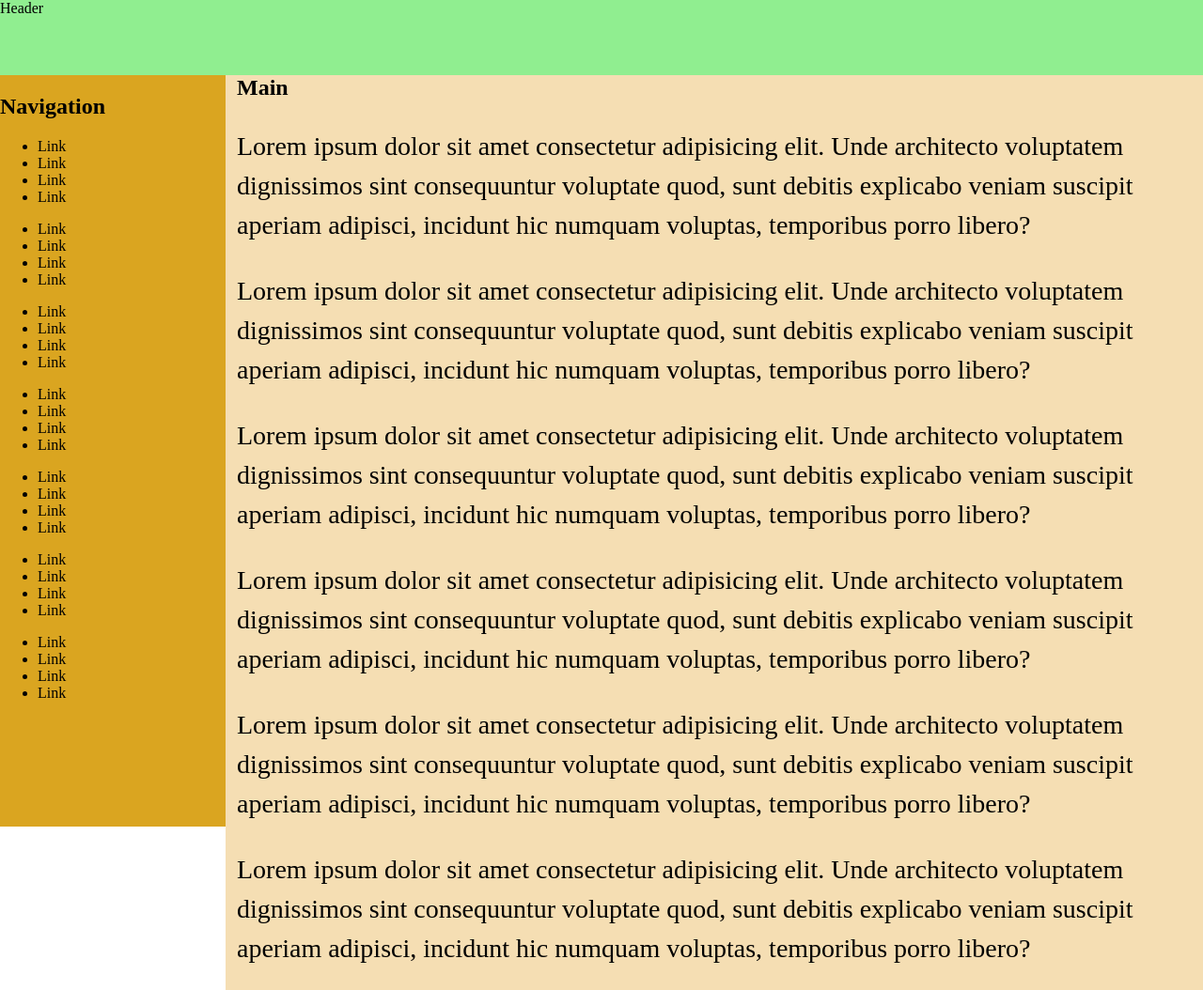
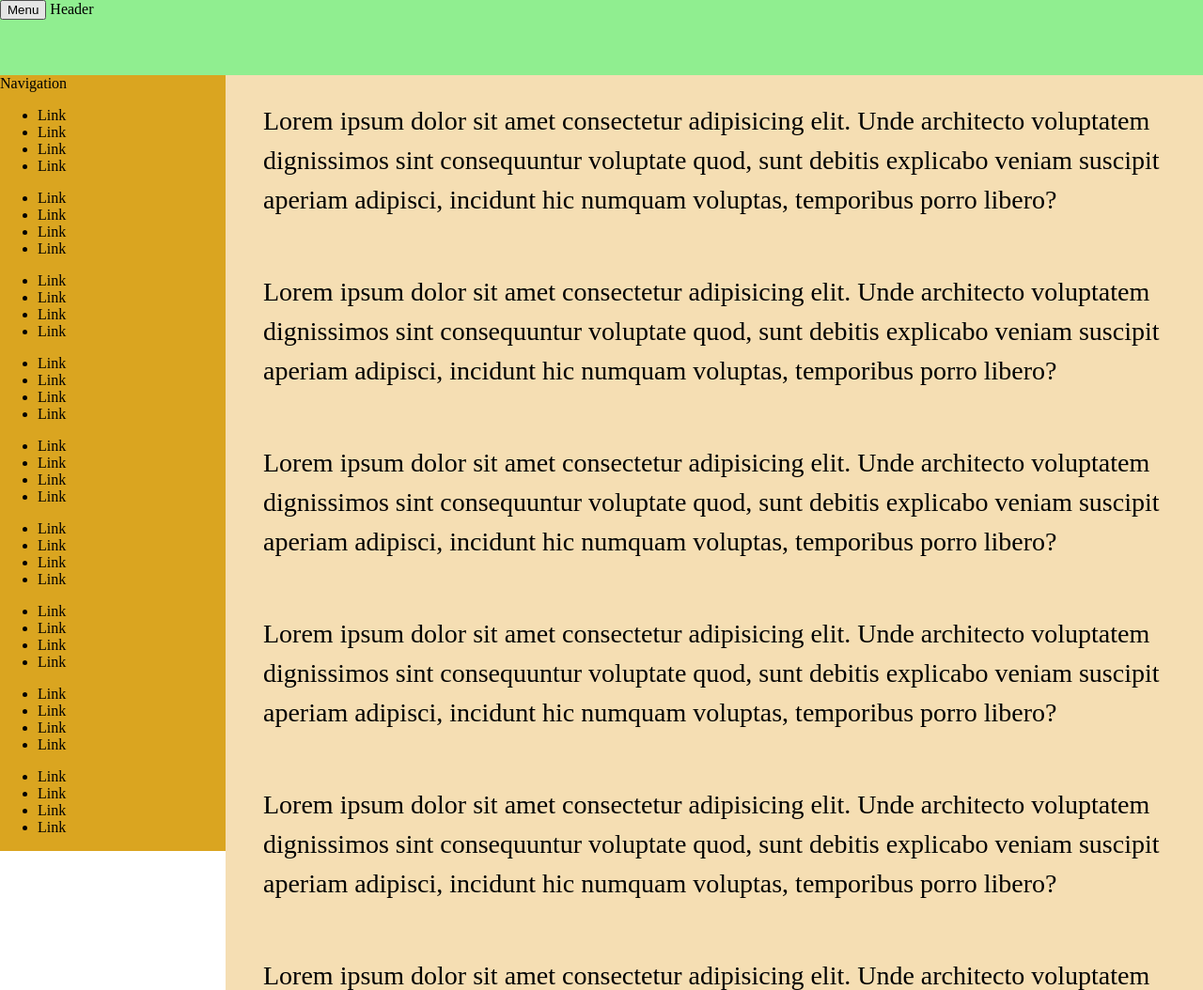
Before and after one commit to junhuif/web-playground, a plain HTML site: page desktop.html in a window 1280 px wide. Shown: the top 1054 px of the page at 94% size. Drawn offline with Linux system fonts and the light colour scheme.

Commit message:
Basic version of desktop

```diff
--- a/desktop.css
+++ b/desktop.css
@@ -1,69 +1,60 @@
-* {
+body {
+  margin: 0;
+  padding: 0;
+  border: none;
   box-sizing: border-box;
 }
 
-body.open-menu {
-  overflow: hidden;
-}
-
-.open-menu nav {
-  left: 0px;
-}
-
-.open-menu #root > div {
-  left: 240px;
-}
-
-body {
+p {
+  font-size: 28px;
+  line-height: 1.5;
+  padding: 1em;
   margin: 0;
 }
 
-#root > div {
+/* Main */
+
+#container {
   position: relative;
 }
 
 nav {
   background: goldenrod;
+
   width: 240px;
+
+  position: fixed;
   top: 80px;
-  position: fixed;
-  height: 100%;
-}
-
-nav.scrolled {
-  position: absolute;
-  top: 0;
 }
 
 header {
+  background: lightgreen;
+
   height: 80px;
-  background-color: lightgreen;
+  width: 100%;
+
   position: fixed;
   top: 0;
-  width: 100%;
 }
 
 main {
   padding: 0 12px;
+  background: wheat;
+
   margin-top: 80px;
   margin-bottom: 400px;
   margin-left: 240px;
-  background-color: wheat;
-  z-index: 1;
 }
 
 footer {
-  background-color: lightcoral;
+  background: lightcoral;
   padding: 12px;
+  box-sizing: border-box;
+
+  width: 100%;
   height: 400px;
-  max-height: 400px;
-  width: 100%;
+
   position: fixed;
   bottom: 0;
   z-index: -1;
 }
-
-p {
-  font-size: 28px;
-  line-height: 1.5;
-}
--- a/desktop.html
+++ b/desktop.html
@@ -11,10 +11,21 @@
 </head>
 
 <body>
-    <div id="root">
-        <div>
+    <div id="container">
         <nav>
-                <h2>Navigation</h2>
+            Navigation
+            <ul>
+                <li>Link</li>
+                <li>Link</li>
+                <li>Link</li>
+                <li>Link</li>
+            </ul>
+            <ul>
+                <li>Link</li>
+                <li>Link</li>
+                <li>Link</li>
+                <li>Link</li>
+            </ul>
             <ul>
                 <li>Link</li>
                 <li>Link</li>
@@ -58,16 +69,14 @@
                 <li>Link</li>
             </ul>
         </nav>
+        <div class="content-wrapper">
             <header>
+                <button id="menu">
+                    Menu
+                </button>
                 Header
             </header>
             <main>
-                <h2>Main</h2>
-                <p>
-                    Lorem ipsum dolor sit amet consectetur adipisicing elit. Unde architecto voluptatem dignissimos sint consequuntur voluptate
-                    quod, sunt debitis explicabo veniam suscipit aperiam adipisci, incidunt hic numquam voluptas, temporibus
-                    porro libero?
-                </p>
                 <p>
                     Lorem ipsum dolor sit amet consectetur adipisicing elit. Unde architecto voluptatem dignissimos sint consequuntur voluptate
                     quod, sunt debitis explicabo veniam suscipit aperiam adipisci, incidunt hic numquam voluptas, temporibus
@@ -110,7 +119,7 @@
                 </p>
             </main>
             <footer>
-                <h3>Footer</h3>
+                Footer
                 <ul>
                     <li>Link</li>
                     <li>Link</li>
@@ -131,7 +140,6 @@
                 </ul>
             </footer>
         </div>
-    </div>
         <script>
             const headerHeight = 80;
             const bottomHeight = 400;
@@ -144,18 +152,13 @@
                 console.log("scrolling", mainHeight)
 
                 const scrollTop = document.body.scrollTop || document.documentElement.scrollTop;
-            // console.log(scrollTop, (mainHeight + headerHeight + footerHeight) - (scrollTop + window.screen.height), scrollTop + window.screen.height - headerHeight >= mainHeight);
+                const offset = scrollTop + window.screen.height - headerHeight - mainHeight
 
-            const offset = scrollTop + window.screen.height - headerHeight - mainHeight
                 if (offset > 0) {
-                nav.className = "scrolled"
-                // console.log("reposition", offset)
-                // nav.style.top = "unset"
-                // nav.style.bottom = offset + "px"
+                    nav.style.top = `calc(100% - ${nav.offsetHeight}px)`
+                    nav.style.position = `absolute`
                 } else {
-                nav.className = ""
-                // nav.style.top = "80px"
-                // nav.style.bottom = "unset"
+                    nav.style = ""
                 }
             }
 
```
Lines whose indentation alone changed are shown as unchanged.
